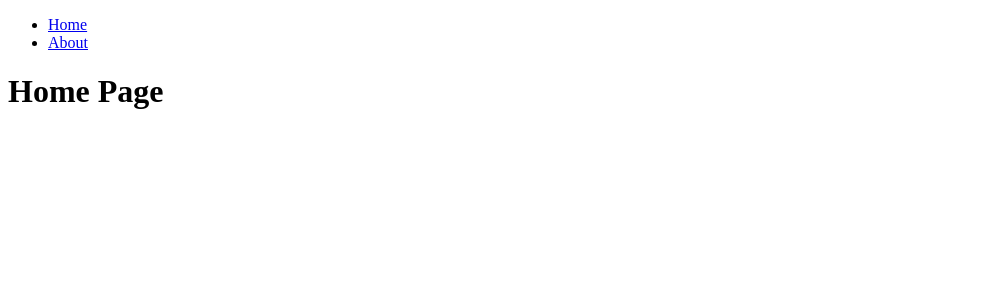
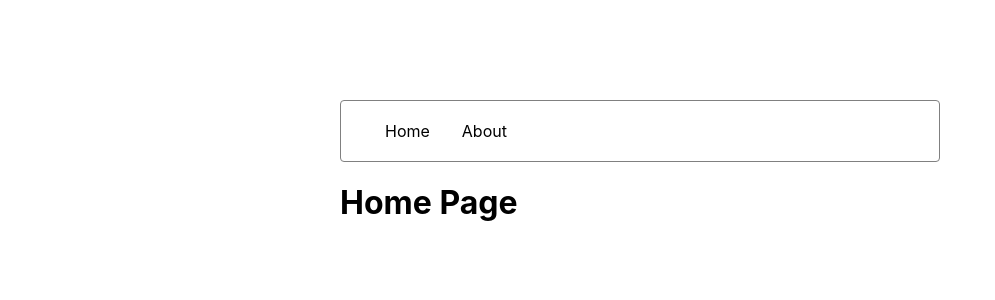
Before and after one commit to aalfonsogomez/nextjs-13-app, a Next.js app: page / in a window 1280 px wide. Shown: the top 300 px of the page, without its empty margins (0-995 px from the left). Built offline with nearby package versions, Linux system fonts and the light colour scheme.

Commit message:
Cargamos css mediante modulo y de forma global

```diff
--- a/app/components/navigation.js
+++ b/app/components/navigation.js
@@ -1,4 +1,5 @@
 import Link from 'next/link'
+import styles from './navigation.module.css'
 
 const links = [{
   label: 'Home',
@@ -10,9 +11,9 @@
 
 export function Navigation () {
   return (
-    <header>
+    <header className={styles.header}>
       <nav>
-        <ul>
+        <ul className={styles.navigation}>
           {links.map(({ label, route }) => (
             <li key={route}>
               <Link href={route}>
--- /dev/null
+++ b/app/components/navigation.module.css
@@ -0,0 +1,16 @@
+.header {
+    border: 1px solid gray;
+    border-radius: 4px;
+    padding: 4px;
+}
+
+.navigation {
+    display: flex;
+    list-style: none;
+    gap: 32px;
+}
+
+.navigation a:hover {
+    color: gray;
+    text-decoration: underline;
+}
--- a/app/layout.js
+++ b/app/layout.js
@@ -1,3 +1,5 @@
+import '../styles/globals.css'
+
 import { Navigation } from './components/navigation'
 
 export default function RootLayout ({ children }) {
--- a/styles/globals.css
+++ b/styles/globals.css
@@ -15,6 +15,12 @@
   box-sizing: border-box;
 }
 
+body {
+  padding: 100px;
+  max-width: 800px;
+  margin: 0 auto;
+}
+
 @media (prefers-color-scheme: dark) {
   html {
     color-scheme: dark;
```
